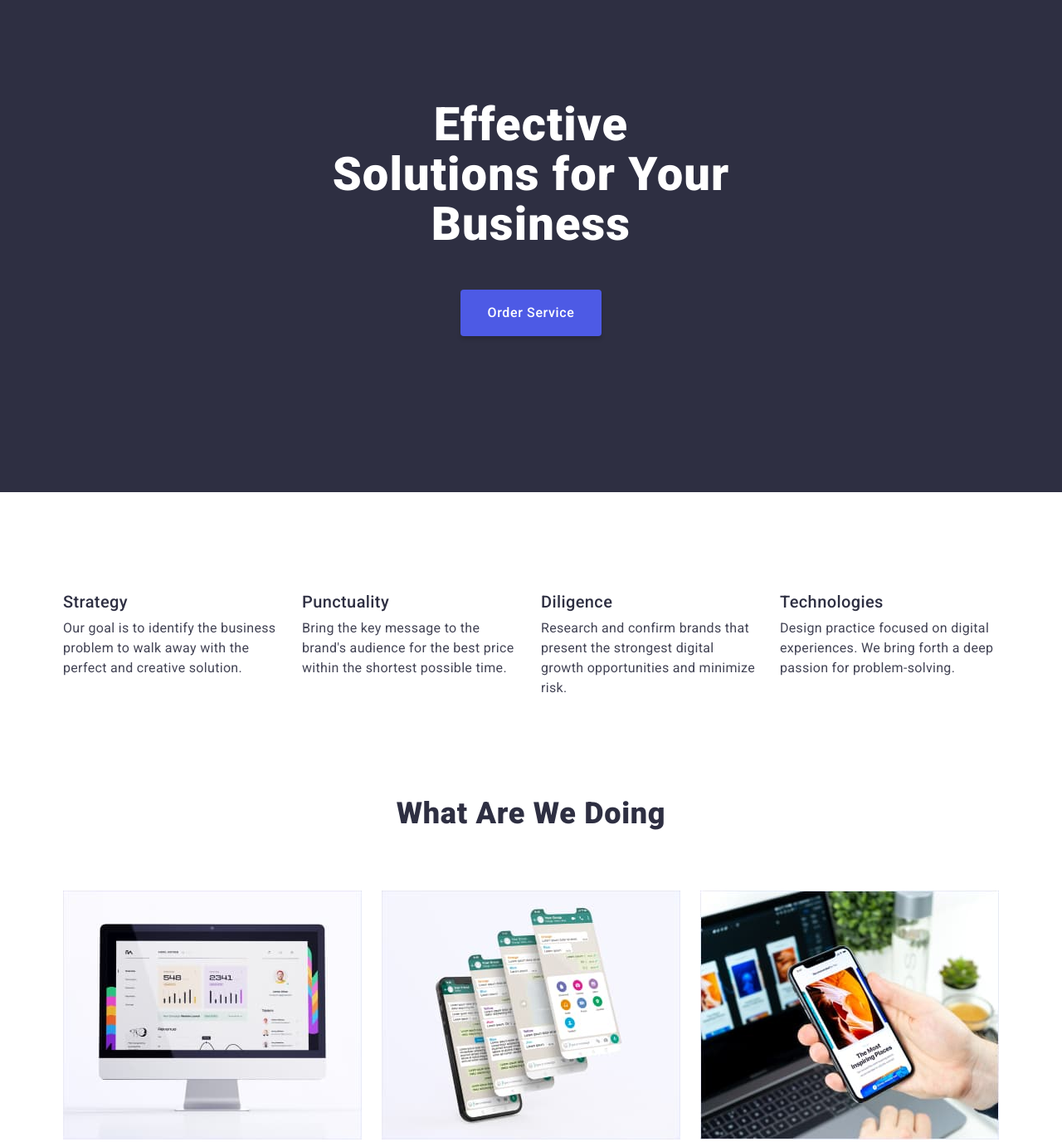
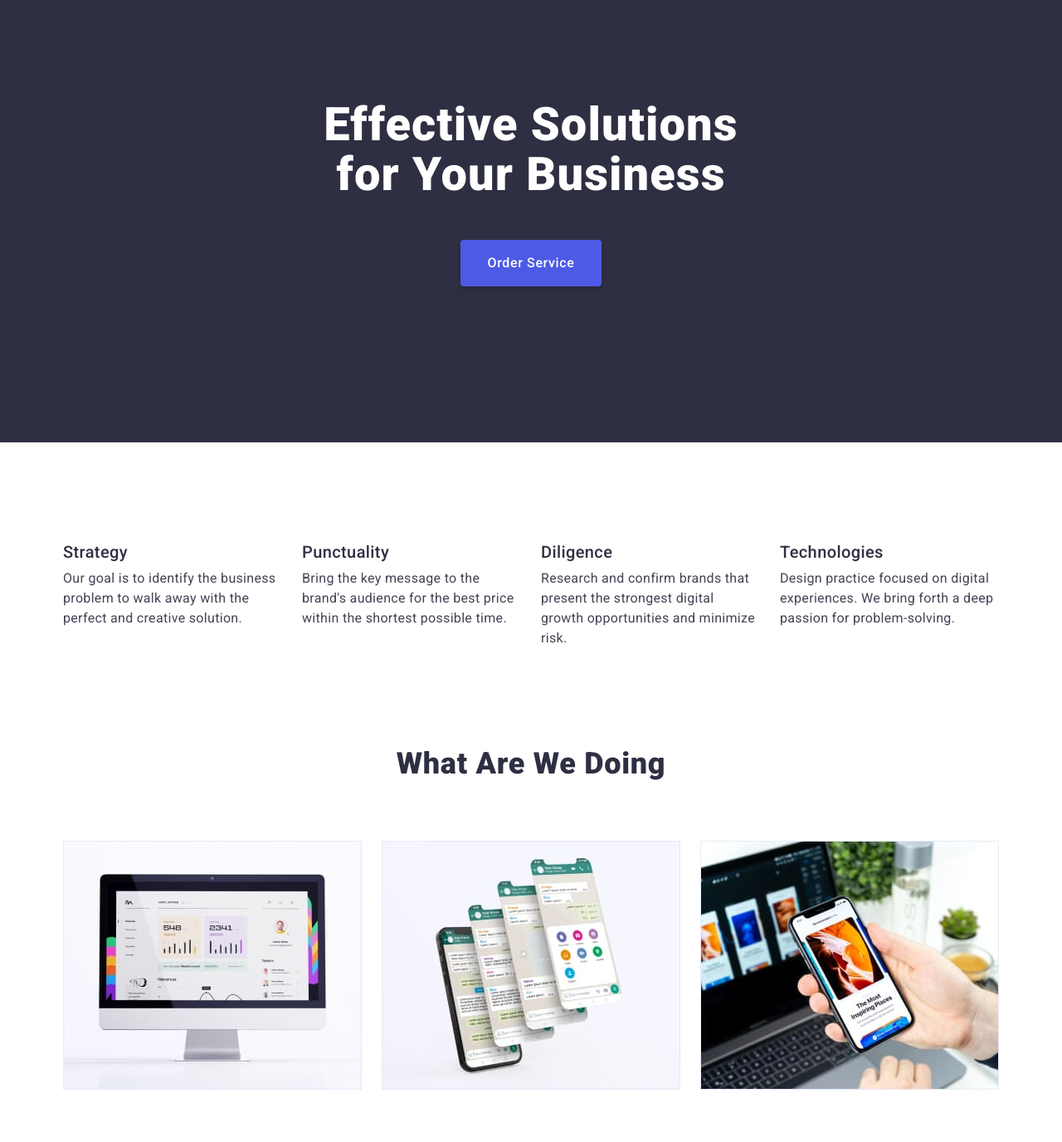
Before and after one commit to MartaTabor/goit-markup-hw-03, a plain HTML site: page index.html in a window 1280 px wide. Shown: the part 140-1516 px from the top of the page at 83% size. Drawn offline with nearby package versions, Linux system fonts and the light colour scheme.

Commit message:
mentor-suggestion-update

```diff
--- a/css/styles.css
+++ b/css/styles.css
@@ -171,7 +171,7 @@ button {
   font-weight: 700;
   line-height: 1.07;
   letter-spacing: 1.12px;
-  max-width: 496px;
+  max-width: 500px;
   text-align: center;
   margin: 0 auto;
   margin-bottom: 48px;
@@ -243,7 +243,6 @@ button {
 .third-section-list {
   display: flex;
   gap: 24px;
-  padding-bottom: 120px;
 }
 
 .third-section-item {
```
